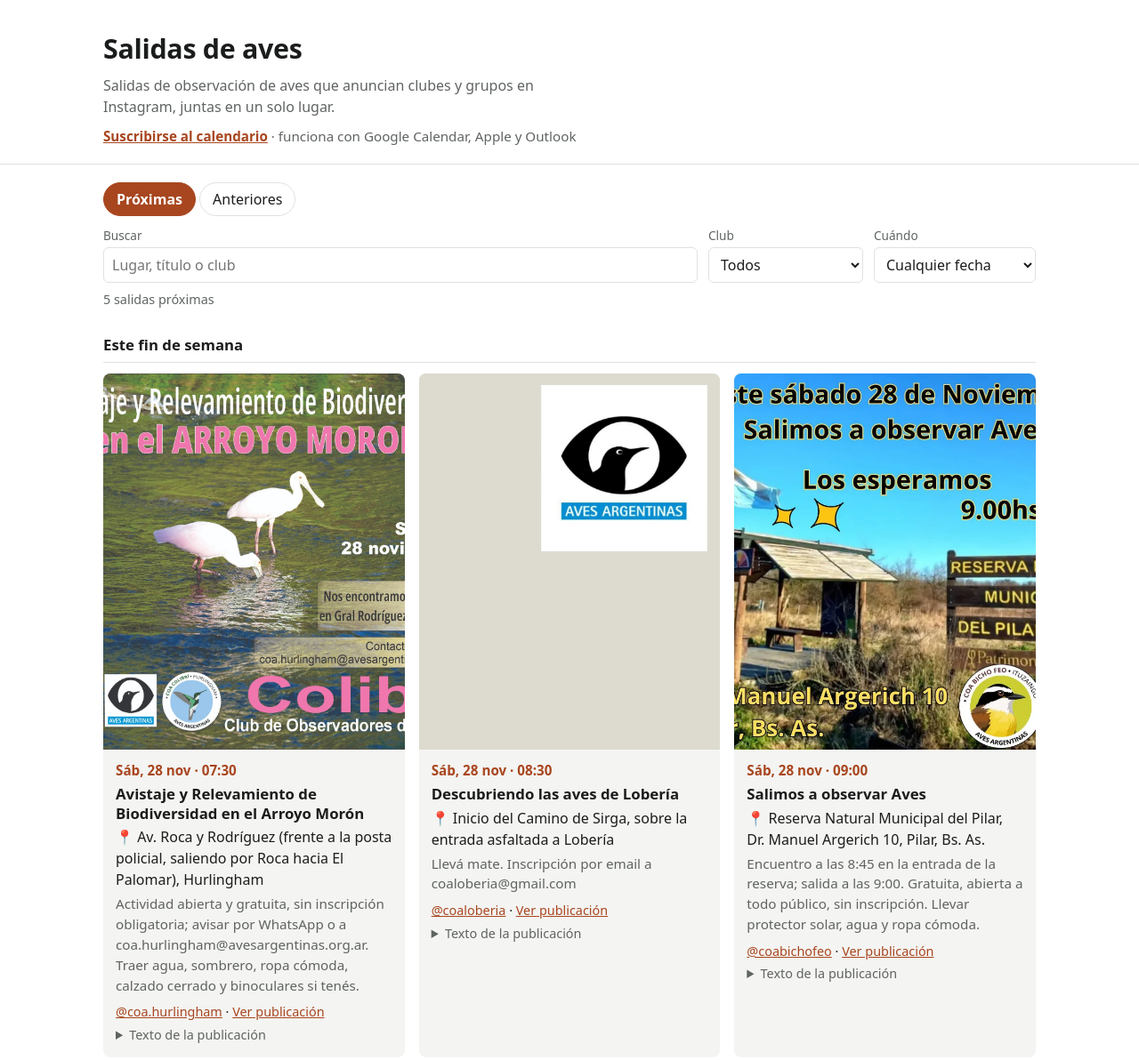
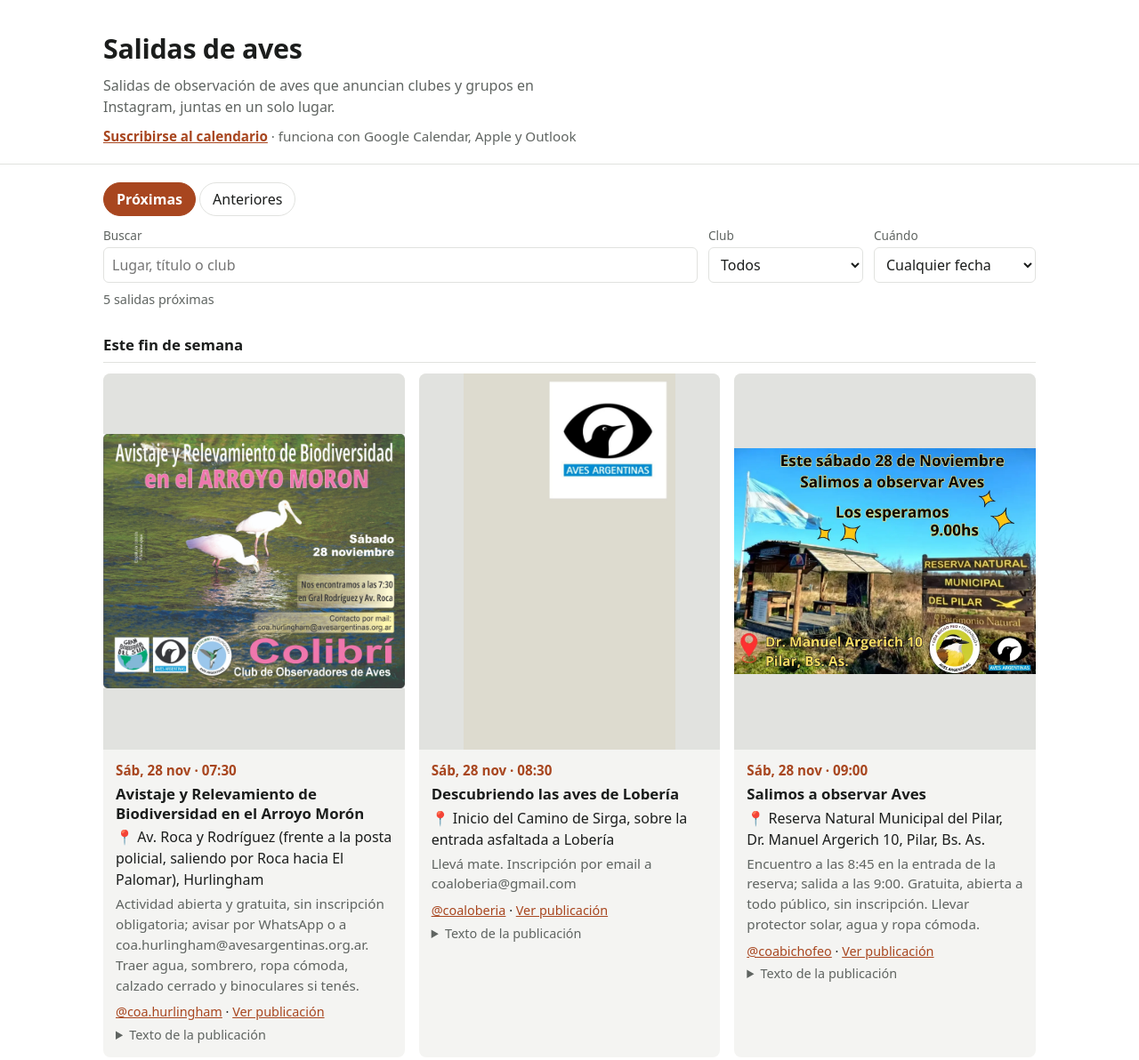
Before and after one commit to Guernik/salidas-de-aves, a plain HTML site: page index.html in a window 1280 px wide. Shown: the top 1192 px of the page at 89% size. Drawn offline with Linux system fonts and the light colour scheme.

Commit message:
fix: show flyers whole instead of cropping them

```diff
--- a/style.css
+++ b/style.css
@@ -82,9 +82,9 @@ section h2::first-letter { text-transform: uppercase; }
   border-radius: 8px;
   overflow: hidden;
 }
-/* Instagram portrait ratio; most flyers fit whole */
+/* Instagram portrait ratio; flyers are shown whole (landscape and square ones get bands) */
 .thumb { position: relative; display: block; aspect-ratio: 4 / 5; background: var(--line); overflow: hidden; }
-.thumb img { position: absolute; inset: 0; width: 100%; height: 100%; object-fit: cover; object-position: top; }
+.thumb img { position: absolute; inset: 0; width: 100%; height: 100%; object-fit: contain; }
 .body { padding: 12px 14px 14px; display: flex; flex-direction: column; gap: 4px; min-width: 0; overflow-wrap: anywhere; }
 .body p { margin: 0; }
 .when { font-weight: 700; color: var(--accent); font-size: 0.95rem; }
```
